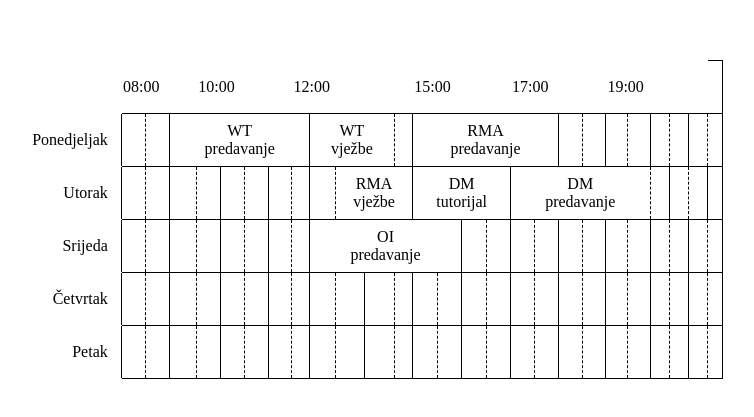
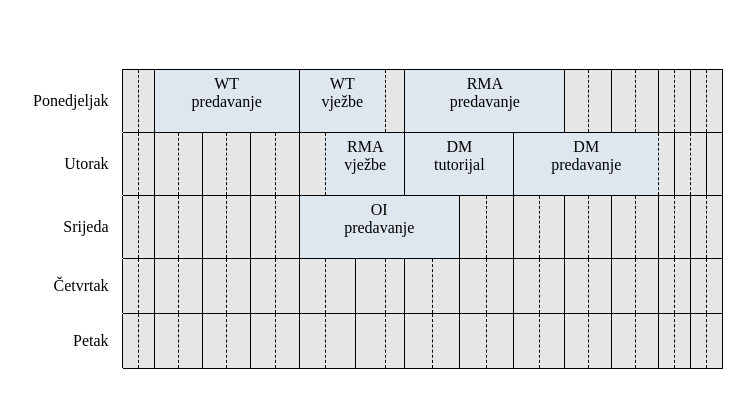
Before and after one commit to kanitadervic/classroom-management-app, a plain HTML site: page raspored.html in a window 1280 px wide. Shown: the part 181-598 px from the top of the page, without its empty margins (267-1021 px from the left). Drawn offline with Linux system fonts and the light colour scheme.

Commit message:
safety commit za prvi zadatak

```diff
--- a/raspored.css
+++ b/raspored.css
@@ -1,4 +1,4 @@
-.sve{
+#container{
     position:absolute;
     top:0;left:0;right:0;bottom:0;
     display: flex;
@@ -8,15 +8,18 @@
   }
 
   table{
-      height: 250px;
+      height: 300px;
       width: 700px;
+      background: #E6E6E6;
   }
 
     td:nth-child(even){
         border-right-style: dashed;
+        stroke:'%23333'; stroke-width:'6'; stroke-dasharray:'23%2c 21'
     }
     td:nth-child(odd){
         border-left-style: dashed;
+        stroke:'%23333'; stroke-width:'6'; stroke-dasharray:'23%2c 21'
     }
    table, td,tr {
     border: 1px solid black;
@@ -29,27 +32,22 @@
   }
 
 
-  #sedmica {
+  #weekday {
       border-left: white 1px solid;
       border-top: white 1px solid;
       border-bottom: white 1px solid;
       text-align: right;
       padding-right: 10pt;
+      background: white;
+
   }
 
-  #sati {
-    border-left: white 1px solid;
-      border-top: white 1px solid;
-      border-right: white 1px solid;
 
-    text-align: left;
-  }
 
-  #prazno {
-      border: white 1px solid;
-  }
-
-  #tekst {
+  .input {
     text-align: center;
+    background: #DEE6EF;
+    vertical-align: top;
+    padding: 5px 0
 
   }
--- a/raspored.html
+++ b/raspored.html
@@ -6,34 +6,14 @@
     <META http-equiv="Content-Type" content="text/html; charset=utf-8">
 </head>
 <body>
-    <div class="sve">
+    <div id="container">
         <table>
+
             <tr>
-                <td id="prazno"></td>
-                <td id="sati" colspan="3">08:00</td>
-
-
-                <td id="sati" colspan="4">10:00</td>
-
-
-                <td id="sati" colspan="5">12:00</td>
-
-
-                <td id="sati" colspan="4">15:00</td>
-
-
-                <td id="sati" colspan="4">17:00</td>
-
-                <td id="sati" colspan="5">19:00</td>
-
-            </tr>
-            <tr>
-                <td id="sedmica">Ponedjeljak</td>
-                <td ></td>
+                <td id="weekday">Ponedjeljak</td>
                 <td></td>
-                <td id="tekst" colspan="6">WT<br>predavanje</td>
-                <td style="display: none;"></td>
-                <td style="display: none;"></td>
+                <td></td>
+                <td class="input" colspan="6">WT<br>predavanje</td>
                 <td style="display: none;"></td>
                 <td style="display: none;"></td>
                 <td style="display: none;"></td>
@@ -41,12 +21,13 @@
                 <td style="display: none;"></td>
 
 
-                <td id="tekst" colspan="3">WT<br>vježbe</td>
+
+                <td class="input" colspan="3">WT<br>vježbe</td>
                 <td style="display: none;"></td>
                 <td style="display: none;"></td>
                 <td></td>
 
-                <td id="tekst" colspan="6">RMA<br>predavanje</td>
+                <td class="input" colspan="6">RMA<br>predavanje</td>
                 <td style="display: none;"></td>
                 <td style="display: none;"></td>
                 <td style="display: none;"></td>
@@ -63,7 +44,7 @@
 
             </tr>
             <tr>
-                <td id="sedmica">Utorak</td>
+                <td id="weekday">Utorak</td>
                 <td></td>
                 <td></td>
                 <td></td>
@@ -73,14 +54,14 @@
                 <td></td>
                 <td></td>
                 <td></td>
-                <td colspan="3" id="tekst">RMA<br>vježbe</td>
+                <td colspan="3" class="input">RMA<br>vježbe</td>
                 <td style="display: none;"></td>
                 <td style="display: none;"></td>
-                <td colspan="4" id="tekst">DM<br>tutorijal</td>
+                <td colspan="4" class="input">DM<br>tutorijal</td>
                 <td style="display: none;"></td>
                 <td style="display: none;"></td>
                 <td style="display: none;"></td>
-                <td id="tekst" colspan="6">DM<br>predavanje</td>
+                <td class="input" colspan="6">DM<br>predavanje</td>
                 <td style="display: none;"></td>
                 <td style="display: none;"></td>
                 <td style="display: none;"></td>
@@ -91,7 +72,7 @@
                 <td></td>
             </tr>
             <tr>
-                <td id="sedmica">Srijeda</td>
+                <td id="weekday">Srijeda</td>
                 <td></td>
                 <td></td>
                 <td></td>
@@ -100,7 +81,7 @@
                 <td></td>
                 <td></td>
                 <td></td>
-                <td id="tekst" colspan="6">OI<br>predavanje</td>
+                <td class="input" colspan="6">OI<br>predavanje</td>
                 <td style="display: none;"></td>
                 <td style="display: none;"></td>
                 <td style="display: none;"></td>
@@ -120,7 +101,7 @@
                 <td></td>
             </tr>
             <tr>
-                <td id="sedmica">Četvrtak</td>
+                <td id="weekday">Četvrtak</td>
                 <td></td>
                 <td></td>
                 <td></td>
@@ -149,7 +130,7 @@
                 <td></td>
             </tr>
             <tr>
-                <td id="sedmica">Petak</td>
+                <td id="weekday">Petak</td>
                 <td ></td>
                 <td></td>
                 <td></td>
```
